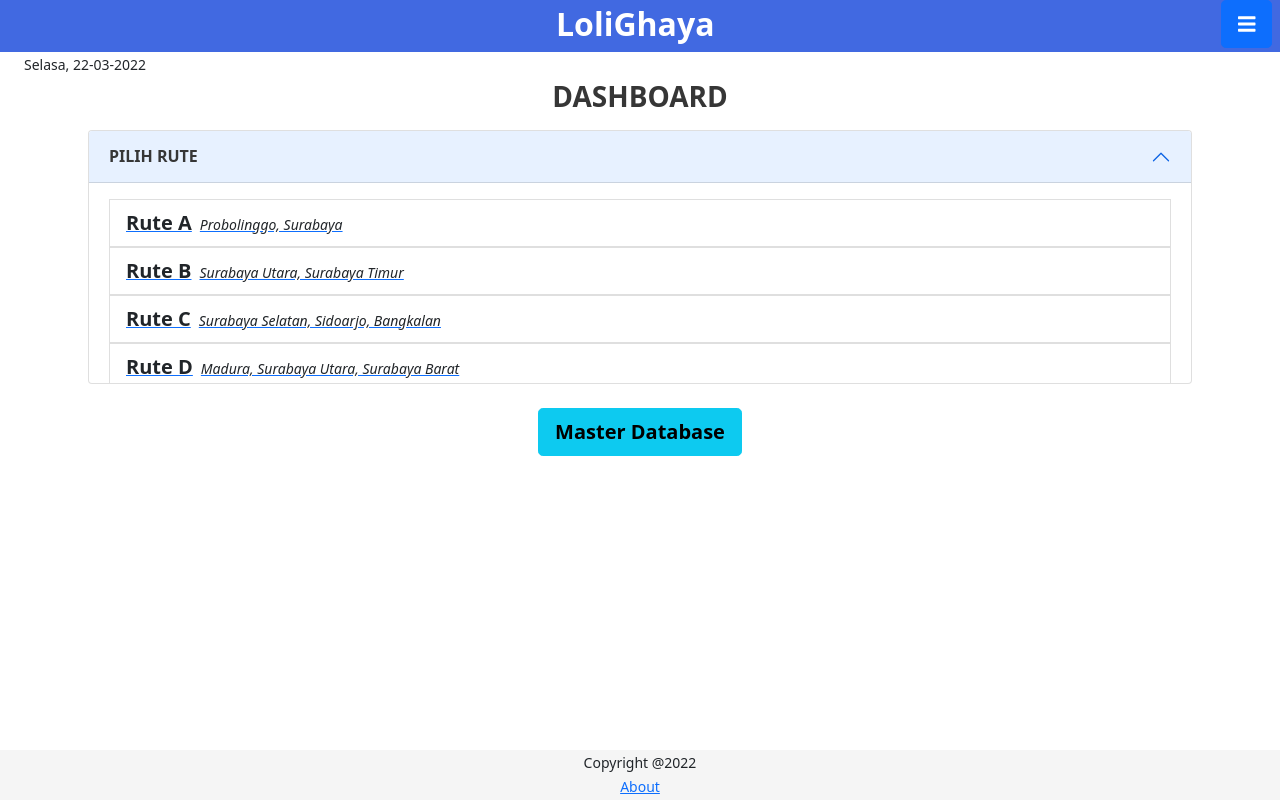
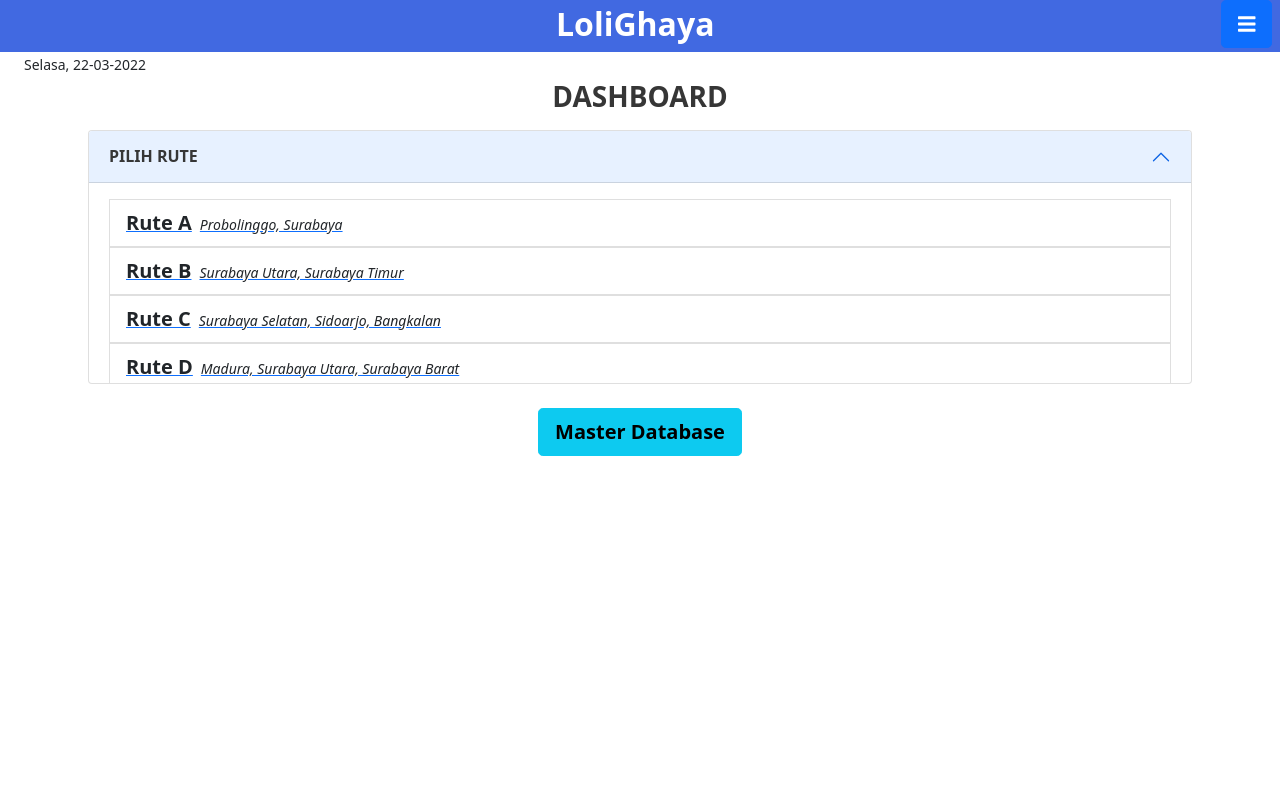
Before and after one commit to davidsan-pro/lolighaya, a React (Create React App) app: page /master in a window 1280 px wide. Shown: the top 800 px of the page. Built offline with nearby package versions, Linux system fonts and the light colour scheme.

Commit message:
perbaiki tampilan - pindahkan posisi component footer mjd di luar div.container - skrg footer pake position static - hilangkan margin bottom di component pagination krn berlebihan

```diff
--- a/src/App.js
+++ b/src/App.js
@@ -33,6 +33,7 @@ const App = () => {
           <Route path="/master_barang" element={<MasterBarang />} />
           <Route path="/master_toko" element={<MasterToko />} />
         </Routes>
+      </div>
 
       <footer className="has-text-centered is-flex-align-items-flex-end mt-auto">
         <small>
@@ -41,7 +42,6 @@ const App = () => {
           <a href="/about">About</a>
         </small>
       </footer>
-      </div>
     </Router>
   );
 };
--- a/src/assets/index.css
+++ b/src/assets/index.css
@@ -13,7 +13,7 @@ header {
 
 footer {
   background-color: #f5f5f5;
-  position: fixed;
+  position: static;
   bottom: 0;
   left: 0;
   right: 0;
@@ -29,14 +29,14 @@ footer {
   cursor: pointer;
 }
 
+.container {
+  padding-bottom: 1rem;
+}
+
 .content-scroll {
   display: block;
   height: 200px;
   overflow: auto;
-}
-
-.container {
-  padding-bottom: 2rem;
 }
 
 .fs-7 {
--- a/src/components/Pagination.js
+++ b/src/components/Pagination.js
@@ -10,7 +10,7 @@ const Pagination = ({ itemsPerPage, totalItems, paginate, curPageNumber }) => {
   }
 
   return (
-    <div className="is-flex justify-content-center align-items-center mb-5">
+    <div className="is-flex justify-content-center align-items-center">
       <ul className="pagination">
         <li className="me-2">
           <a onClick={() => paginate(1)} href="!#" className="page-link">
```
Lines whose indentation alone changed are shown as unchanged.
